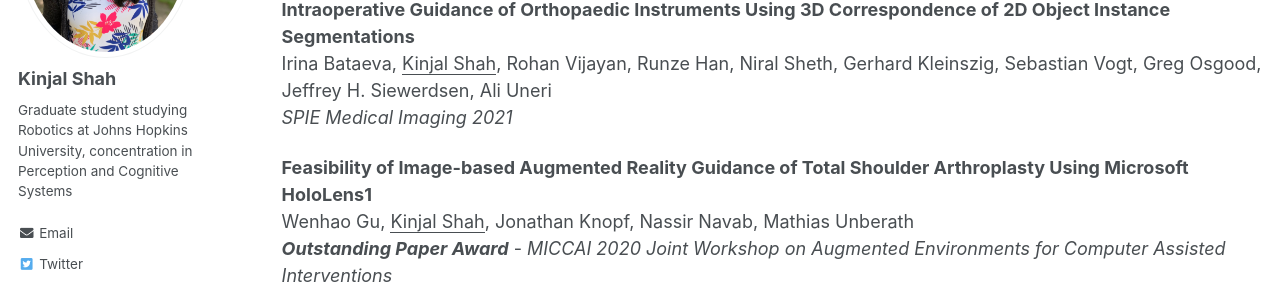
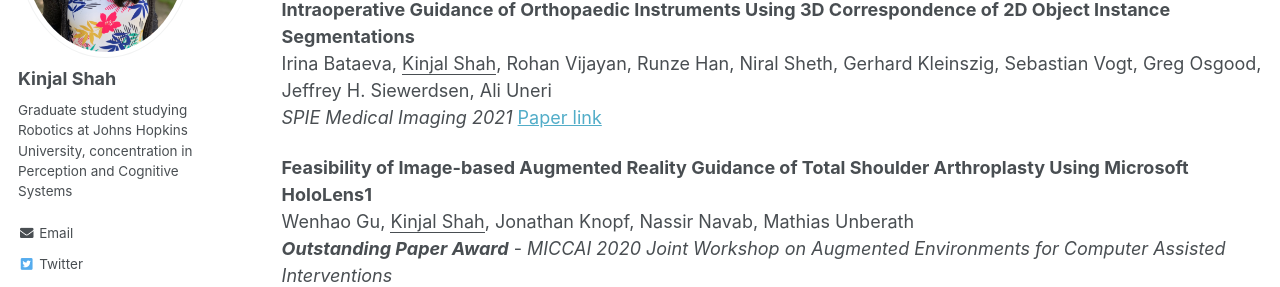
Before and after one commit to kinjmshah/kinjmshah.github.io, a Jekyll site: the page built from _pages/publications.md, in a window 1280 px wide and 1127 px high. Shown: the part 273-560 px from the top of the window. Built offline with Jekyll 4.4.1, drawn with Linux system fonts in a browser that asks for light colours.

Commit message:
Update publications.md

```diff
--- a/_pages/publications.md
+++ b/_pages/publications.md
@@ -12,6 +12,7 @@ author_profile: true
 **Intraoperative Guidance of Orthopaedic Instruments Using 3D Correspondence of 2D Object Instance Segmentations**
 Irina Bataeva, <ins>Kinjal Shah</ins>, Rohan Vijayan, Runze Han, Niral Sheth, Gerhard Kleinszig, Sebastian Vogt, Greg Osgood, Jeffrey H. Siewerdsen, Ali Uneri
 *SPIE Medical Imaging 2021*
+[Paper link](https://www.spiedigitallibrary.org/conference-proceedings-of-spie/11598/1159826/Intraoperative-guidance-of-orthopaedic-instruments-using-3D-correspondence-of-2D/10.1117/12.2582239.full)
 
 **Feasibility of Image-based Augmented Reality Guidance of Total Shoulder Arthroplasty Using Microsoft HoloLens1**
 Wenhao Gu, <ins>Kinjal Shah</ins>, Jonathan Knopf, Nassir Navab, Mathias Unberath
```
